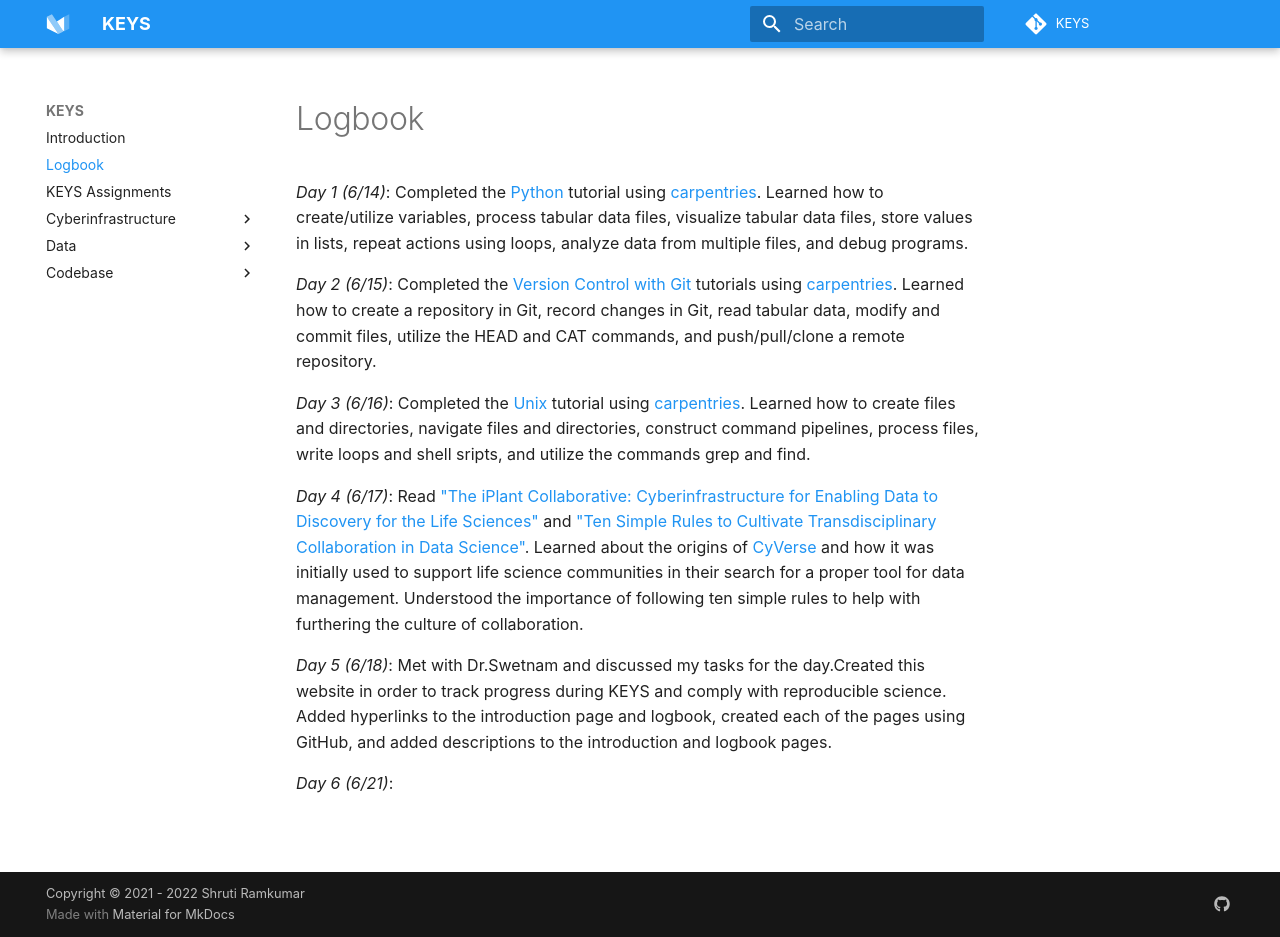
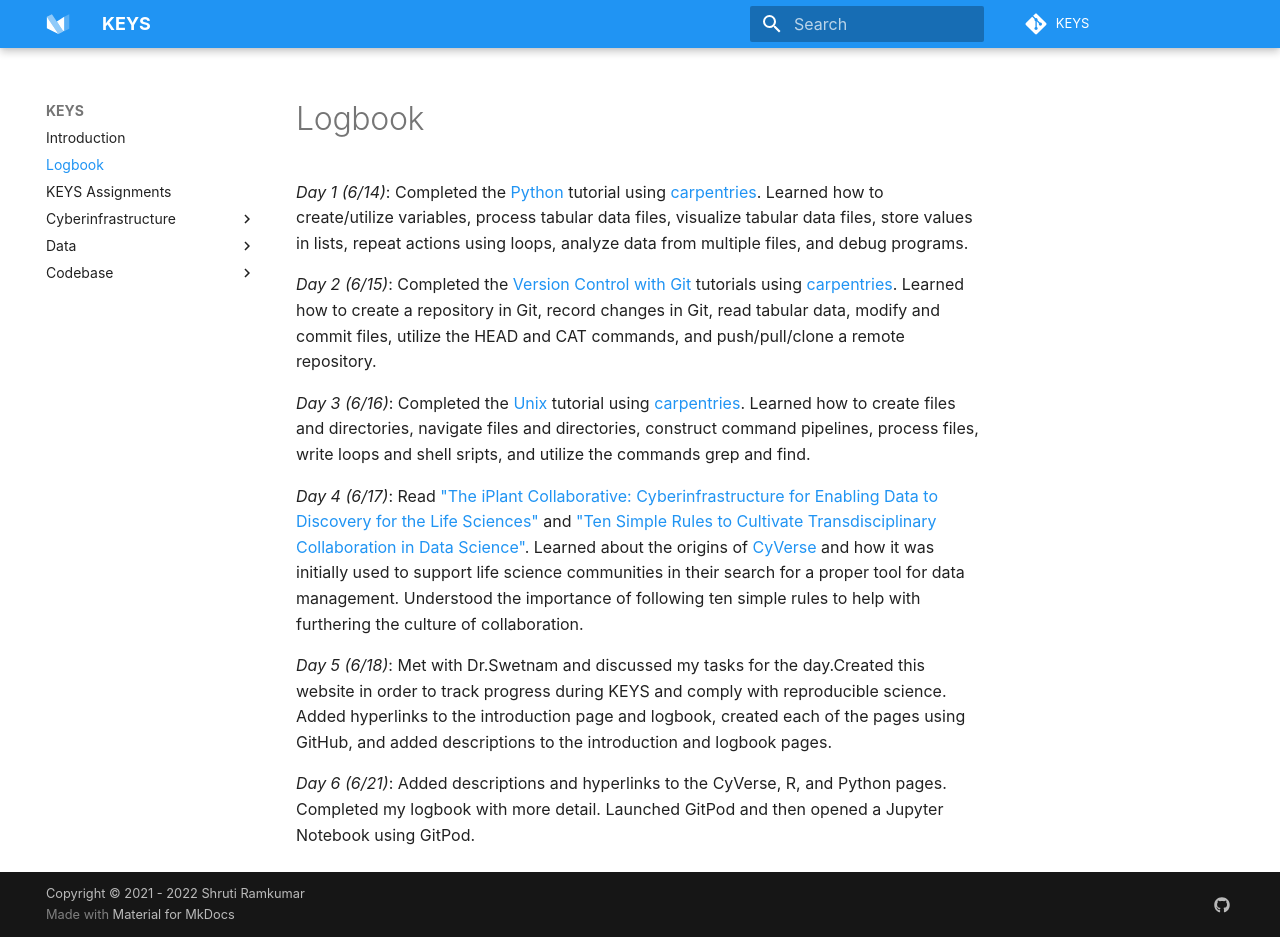
Before and after one commit to tyson-swetnam/mkdocs-material-template, an MkDocs documentation site: the page built from docs/logbook.md, in a window 1280 px wide and 937 px high. Built offline with MkDocs 1.6.1 and Material for MkDocs 9.7.7, drawn with Linux system fonts in a browser that asks for light colours; some web fonts are replaced; comment, search, counter and statistics services are not loaded.

Commit message:
Update logbook.md

```diff
--- a/docs/logbook.md
+++ b/docs/logbook.md
@@ -11,4 +11,4 @@
 
 *Day 5 (6/18)*: Met with Dr.Swetnam and discussed my tasks for the day.Created this website in order to track progress during KEYS and comply with reproducible science. Added hyperlinks to the introduction page and logbook, created each of the pages using GitHub, and added descriptions to the introduction and logbook pages.
 
-*Day 6 (6/21)*:
+*Day 6 (6/21)*: Added descriptions and hyperlinks to the CyVerse, R, and Python pages. Completed my logbook with more detail. Launched GitPod and then opened a Jupyter Notebook using GitPod.
```
